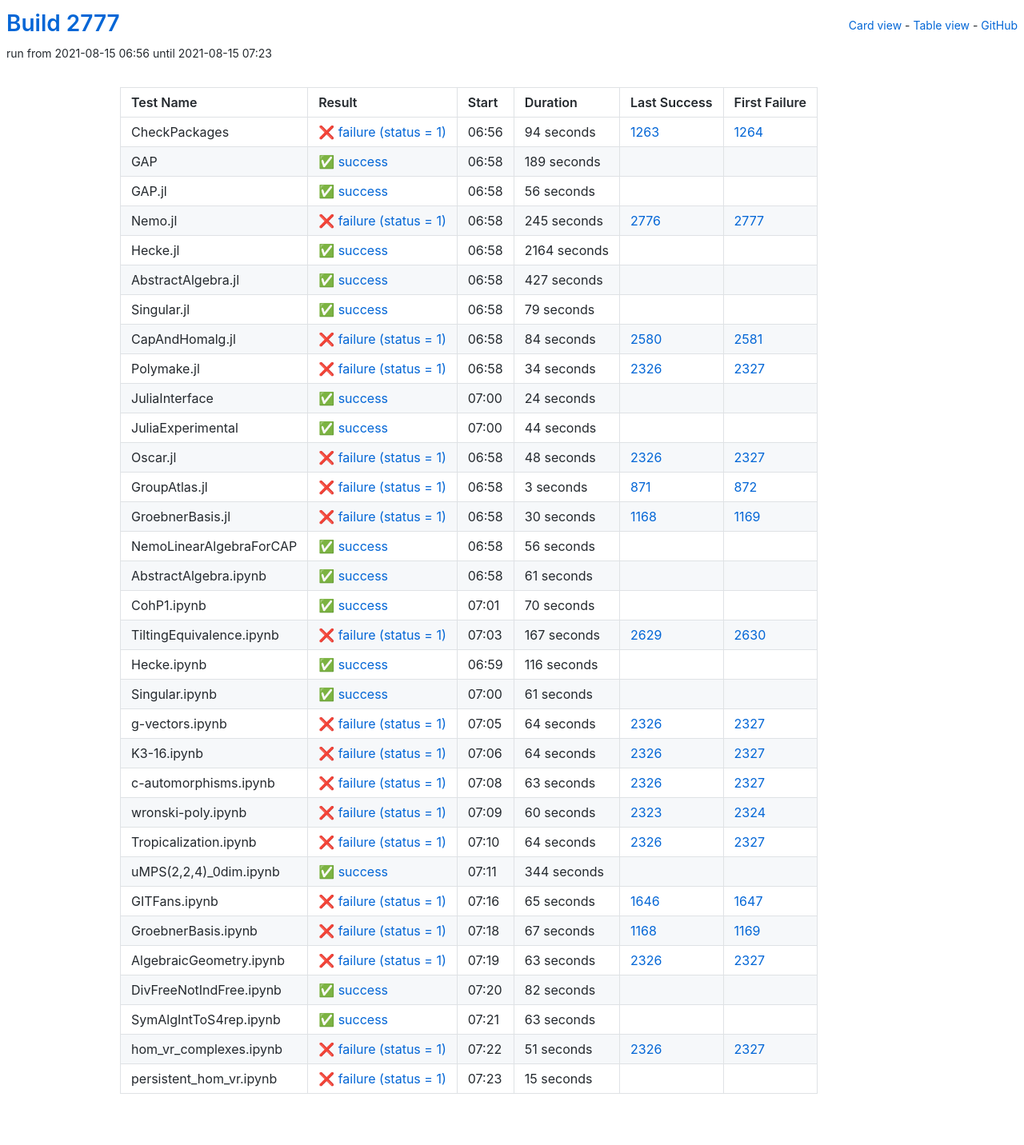
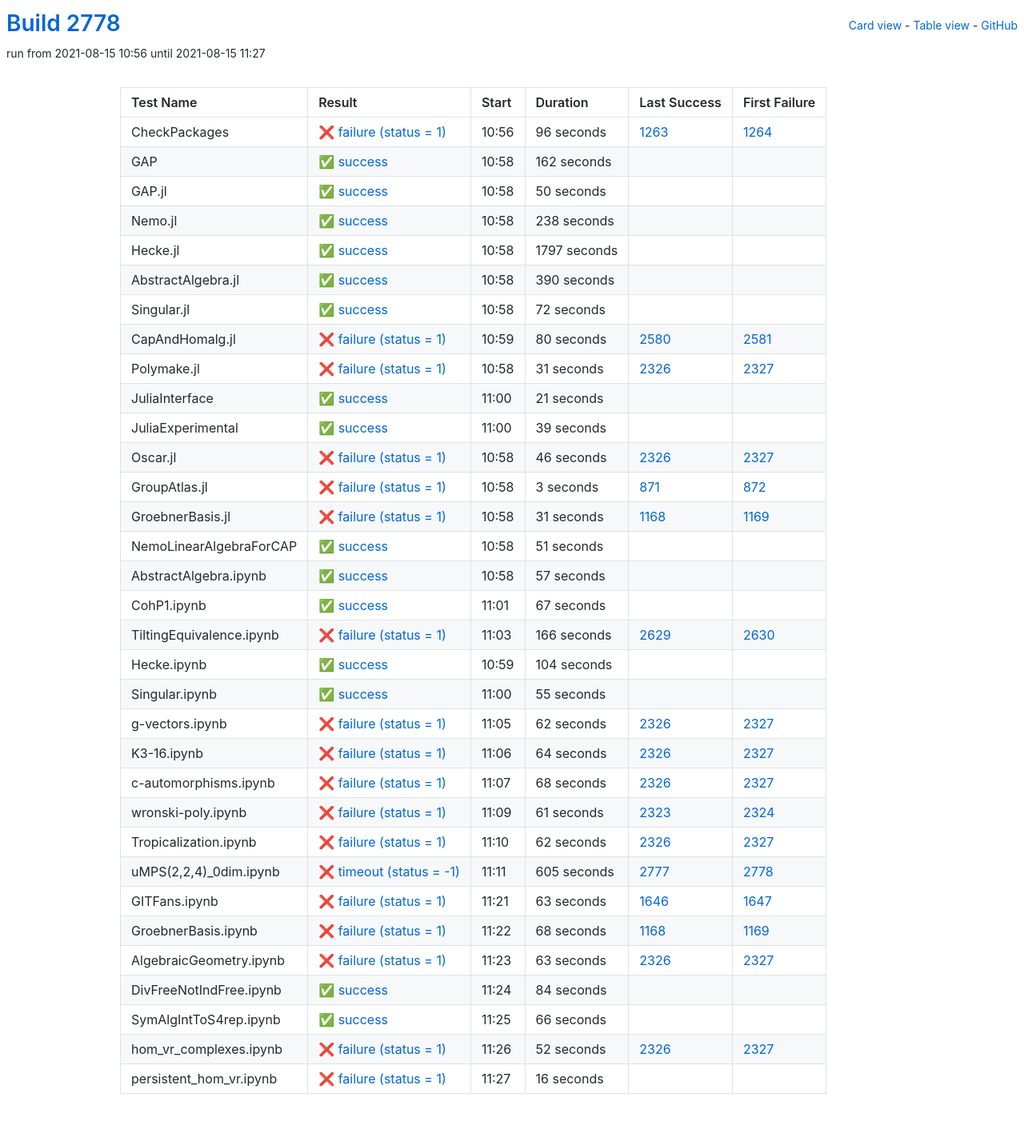
Before and after one commit to oscar-system/oscar-ci-status-stable, a Jekyll site: the page built from table.html, in a window 1280 px wide. Shown: the whole page at 80% size. Built offline with Jekyll 4.4.1, drawn with Linux system fonts in a browser that asks for light colours.

Commit message:
Build #2778

```diff
--- a/_data/ci.yml
+++ b/_data/ci.yml
@@ -1,6 +1,6 @@
 ---
-build: 2777
-build_url: https://oscarci.mathematik.uni-kl.de/job/oscar-stable/2777/
+build: 2778
+build_url: https://oscarci.mathematik.uni-kl.de/job/oscar-stable/2778/
 job: oscar-stable
 organization: oscar-system
 repo: oscar-ci-status-stable
@@ -8,152 +8,152 @@ repourl: https://github.com/oscar-system/oscar-ci-status-stable
 tests:
 - name: CheckPackages
   id: checkpackages
-  log: https://oscarci.mathematik.uni-kl.de/job/oscar-stable/2777/artifact/logs/build-2777/CheckPackages.log
-  start: 2021-08-15 06:56
+  log: https://oscarci.mathematik.uni-kl.de/job/oscar-stable/2778/artifact/logs/build-2778/CheckPackages.log
+  start: 2021-08-15 10:56
   success: false
   exitcode: 1
   status: failure
-  duration: 94
+  duration: 96
   last_success: 1263
   last_success_url: https://oscarci.mathematik.uni-kl.de/job/oscar-stable/1263/
   first_failure: 1264
   first_failure_url: https://oscarci.mathematik.uni-kl.de/job/oscar-stable/1264/
 - name: GAP
   id: gap
-  log: https://oscarci.mathematik.uni-kl.de/job/oscar-stable/2777/artifact/logs/build-2777/GAP.log
-  start: 2021-08-15 06:58
+  log: https://oscarci.mathematik.uni-kl.de/job/oscar-stable/2778/artifact/logs/build-2778/GAP.log
+  start: 2021-08-15 10:58
   success: true
   exitcode: 0
   status: success
-  duration: 189
+  duration: 162
   last_success: false
   last_success_url:
   first_failure: false
   first_failure_url:
 - name: GAP.jl
   id: gap-jl
-  log: https://oscarci.mathematik.uni-kl.de/job/oscar-stable/2777/artifact/logs/build-2777/GAP.jl.log
-  start: 2021-08-15 06:58
+  log: https://oscarci.mathematik.uni-kl.de/job/oscar-stable/2778/artifact/logs/build-2778/GAP.jl.log
+  start: 2021-08-15 10:58
   success: true
   exitcode: 0
   status: success
-  duration: 56
+  duration: 50
   last_success: false
   last_success_url:
   first_failure: false
   first_failure_url:
 - name: Nemo.jl
   id: nemo-jl
-  log: https://oscarci.mathematik.uni-kl.de/job/oscar-stable/2777/artifact/logs/build-2777/Nemo.jl.log
-  start: 2021-08-15 06:58
-  success: false
-  exitcode: 1
-  status: failure
-  duration: 245
-  last_success: 2776
-  last_success_url: https://oscarci.mathematik.uni-kl.de/job/oscar-stable/2776/
-  first_failure: 2777
-  first_failure_url: https://oscarci.mathematik.uni-kl.de/job/oscar-stable/2777/
-- name: Hecke.jl
-  id: hecke-jl
-  log: https://oscarci.mathematik.uni-kl.de/job/oscar-stable/2777/artifact/logs/build-2777/Hecke.jl.log
-  start: 2021-08-15 06:58
+  log: https://oscarci.mathematik.uni-kl.de/job/oscar-stable/2778/artifact/logs/build-2778/Nemo.jl.log
+  start: 2021-08-15 10:58
   success: true
   exitcode: 0
   status: success
-  duration: 2164
+  duration: 238
+  last_success: false
+  last_success_url:
+  first_failure: false
+  first_failure_url:
+- name: Hecke.jl
+  id: hecke-jl
+  log: https://oscarci.mathematik.uni-kl.de/job/oscar-stable/2778/artifact/logs/build-2778/Hecke.jl.log
+  start: 2021-08-15 10:58
+  success: true
+  exitcode: 0
+  status: success
+  duration: 1797
   last_success: false
   last_success_url:
   first_failure: false
   first_failure_url:
 - name: AbstractAlgebra.jl
   id: abstractalgebra-jl
-  log: https://oscarci.mathematik.uni-kl.de/job/oscar-stable/2777/artifact/logs/build-2777/AbstractAlgebra.jl.log
-  start: 2021-08-15 06:58
+  log: https://oscarci.mathematik.uni-kl.de/job/oscar-stable/2778/artifact/logs/build-2778/AbstractAlgebra.jl.log
+  start: 2021-08-15 10:58
   success: true
   exitcode: 0
   status: success
-  duration: 427
+  duration: 390
   last_success: false
   last_success_url:
   first_failure: false
   first_failure_url:
 - name: Singular.jl
   id: singular-jl
-  log: https://oscarci.mathematik.uni-kl.de/job/oscar-stable/2777/artifact/logs/build-2777/Singular.jl.log
-  start: 2021-08-15 06:58
+  log: https://oscarci.mathematik.uni-kl.de/job/oscar-stable/2778/artifact/logs/build-2778/Singular.jl.log
+  start: 2021-08-15 10:58
   success: true
   exitcode: 0
   status: success
-  duration: 79
+  duration: 72
   last_success: false
   last_success_url:
   first_failure: false
   first_failure_url:
 - name: CapAndHomalg.jl
   id: capandhomalg-jl
-  log: https://oscarci.mathematik.uni-kl.de/job/oscar-stable/2777/artifact/logs/build-2777/CapAndHomalg.jl.log
-  start: 2021-08-15 06:58
+  log: https://oscarci.mathematik.uni-kl.de/job/oscar-stable/2778/artifact/logs/build-2778/CapAndHomalg.jl.log
+  start: 2021-08-15 10:59
   success: false
   exitcode: 1
   status: failure
-  duration: 84
+  duration: 80
   last_success: 2580
   last_success_url: https://oscarci.mathematik.uni-kl.de/job/oscar-stable/2580/
   first_failure: 2581
   first_failure_url: https://oscarci.mathematik.uni-kl.de/job/oscar-stable/2581/
 - name: Polymake.jl
   id: polymake-jl
-  log: https://oscarci.mathematik.uni-kl.de/job/oscar-stable/2777/artifact/logs/build-2777/Polymake.jl.log
-  start: 2021-08-15 06:58
+  log: https://oscarci.mathematik.uni-kl.de/job/oscar-stable/2778/artifact/logs/build-2778/Polymake.jl.log
+  start: 2021-08-15 10:58
   success: false
   exitcode: 1
   status: failure
-  duration: 34
+  duration: 31
   last_success: 2326
   last_success_url: https://oscarci.mathematik.uni-kl.de/job/oscar-stable/2326/
   first_failure: 2327
   first_failure_url: https://oscarci.mathematik.uni-kl.de/job/oscar-stable/2327/
 - name: JuliaInterface
   id: juliainterface
-  log: https://oscarci.mathematik.uni-kl.de/job/oscar-stable/2777/artifact/logs/build-2777/JuliaInterface.log
-  start: 2021-08-15 07:00
+  log: https://oscarci.mathematik.uni-kl.de/job/oscar-stable/2778/artifact/logs/build-2778/JuliaInterface.log
+  start: 2021-08-15 11:00
   success: true
   exitcode: 0
   status: success
-  duration: 24
+  duration: 21
   last_success: false
   last_success_url:
   first_failure: false
   first_failure_url:
 - name: JuliaExperimental
   id: juliaexperimental
-  log: https://oscarci.mathematik.uni-kl.de/job/oscar-stable/2777/artifact/logs/build-2777/JuliaExperimental.log
-  start: 2021-08-15 07:00
+  log: https://oscarci.mathematik.uni-kl.de/job/oscar-stable/2778/artifact/logs/build-2778/JuliaExperimental.log
+  start: 2021-08-15 11:00
   success: true
   exitcode: 0
   status: success
-  duration: 44
+  duration: 39
   last_success: false
   last_success_url:
   first_failure: false
   first_failure_url:
 - name: Oscar.jl
   id: oscar-jl
-  log: https://oscarci.mathematik.uni-kl.de/job/oscar-stable/2777/artifact/logs/build-2777/Oscar.jl.log
-  start: 2021-08-15 06:58
+  log: https://oscarci.mathematik.uni-kl.de/job/oscar-stable/2778/artifact/logs/build-2778/Oscar.jl.log
+  start: 2021-08-15 10:58
   success: false
   exitcode: 1
   status: failure
-  duration: 48
+  duration: 46
   last_success: 2326
   last_success_url: https://oscarci.mathematik.uni-kl.de/job/oscar-stable/2326/
   first_failure: 2327
   first_failure_url: https://oscarci.mathematik.uni-kl.de/job/oscar-stable/2327/
 - name: GroupAtlas.jl
   id: groupatlas-jl
-  log: https://oscarci.mathematik.uni-kl.de/job/oscar-stable/2777/artifact/logs/build-2777/GroupAtlas.jl.log
-  start: 2021-08-15 06:58
+  log: https://oscarci.mathematik.uni-kl.de/job/oscar-stable/2778/artifact/logs/build-2778/GroupAtlas.jl.log
+  start: 2021-08-15 10:58
   success: false
   exitcode: 1
   status: failure
@@ -164,104 +164,104 @@ tests:
   first_failure_url: https://oscarci.mathematik.uni-kl.de/job/oscar-stable/872/
 - name: GroebnerBasis.jl
   id: groebnerbasis-jl
-  log: https://oscarci.mathematik.uni-kl.de/job/oscar-stable/2777/artifact/logs/build-2777/GroebnerBasis.jl.log
-  start: 2021-08-15 06:58
+  log: https://oscarci.mathematik.uni-kl.de/job/oscar-stable/2778/artifact/logs/build-2778/GroebnerBasis.jl.log
+  start: 2021-08-15 10:58
   success: false
   exitcode: 1
   status: failure
-  duration: 30
+  duration: 31
   last_success: 1168
   last_success_url: https://oscarci.mathematik.uni-kl.de/job/oscar-stable/1168/
   first_failure: 1169
   first_failure_url: https://oscarci.mathematik.uni-kl.de/job/oscar-stable/1169/
 - name: NemoLinearAlgebraForCAP
   id: nemolinearalgebraforcap
-  log: https://oscarci.mathematik.uni-kl.de/job/oscar-stable/2777/artifact/logs/build-2777/NemoLinearAlgebraForCAP.log
-  start: 2021-08-15 06:58
+  log: https://oscarci.mathematik.uni-kl.de/job/oscar-stable/2778/artifact/logs/build-2778/NemoLinearAlgebraForCAP.log
+  start: 2021-08-15 10:58
   success: true
   exitcode: 0
   status: success
-  duration: 56
+  duration: 51
   last_success: false
   last_success_url:
   first_failure: false
   first_failure_url:
 - name: AbstractAlgebra.ipynb
   id: abstractalgebra-ipynb
-  log: https://oscarci.mathematik.uni-kl.de/job/oscar-stable/2777/artifact/logs/build-2777/AbstractAlgebra.ipynb.log
-  start: 2021-08-15 06:58
+  log: https://oscarci.mathematik.uni-kl.de/job/oscar-stable/2778/artifact/logs/build-2778/AbstractAlgebra.ipynb.log
+  start: 2021-08-15 10:58
   success: true
   exitcode: 0
   status: success
-  duration: 61
+  duration: 57
   last_success: false
   last_success_url:
   first_failure: false
   first_failure_url:
 - name: CohP1.ipynb
   id: cohp1-ipynb
-  log: https://oscarci.mathematik.uni-kl.de/job/oscar-stable/2777/artifact/logs/build-2777/CohP1.ipynb.log
-  start: 2021-08-15 07:01
+  log: https://oscarci.mathematik.uni-kl.de/job/oscar-stable/2778/artifact/logs/build-2778/CohP1.ipynb.log
+  start: 2021-08-15 11:01
   success: true
   exitcode: 0
   status: success
-  duration: 70
+  duration: 67
   last_success: false
   last_success_url:
   first_failure: false
   first_failure_url:
 - name: TiltingEquivalence.ipynb
   id: tiltingequivalence-ipynb
-  log: https://oscarci.mathematik.uni-kl.de/job/oscar-stable/2777/artifact/logs/build-2777/TiltingEquivalence.ipynb.log
-  start: 2021-08-15 07:03
+  log: https://oscarci.mathematik.uni-kl.de/job/oscar-stable/2778/artifact/logs/build-2778/TiltingEquivalence.ipynb.log
+  start: 2021-08-15 11:03
   success: false
   exitcode: 1
   status: failure
-  duration: 167
+  duration: 166
   last_success: 2629
   last_success_url: https://oscarci.mathematik.uni-kl.de/job/oscar-stable/2629/
   first_failure: 2630
   first_failure_url: https://oscarci.mathematik.uni-kl.de/job/oscar-stable/2630/
 - name: Hecke.ipynb
   id: hecke-ipynb
-  log: https://oscarci.mathematik.uni-kl.de/job/oscar-stable/2777/artifact/logs/build-2777/Hecke.ipynb.log
-  start: 2021-08-15 06:59
+  log: https://oscarci.mathematik.uni-kl.de/job/oscar-stable/2778/artifact/logs/build-2778/Hecke.ipynb.log
+  start: 2021-08-15 10:59
   success: true
   exitcode: 0
   status: success
-  duration: 116
+  duration: 104
   last_success: false
   last_success_url:
   first_failure: false
   first_failure_url:
 - name: Singular.ipynb
   id: singular-ipynb
-  log: https://oscarci.mathematik.uni-kl.de/job/oscar-stable/2777/artifact/logs/build-2777/Singular.ipynb.log
-  start: 2021-08-15 07:00
+  log: https://oscarci.mathematik.uni-kl.de/job/oscar-stable/2778/artifact/logs/build-2778/Singular.ipynb.log
+  start: 2021-08-15 11:00
   success: true
   exitcode: 0
   status: success
-  duration: 61
+  duration: 55
   last_success: false
   last_success_url:
   first_failure: false
   first_failure_url:
 - name: g-vectors.ipynb
   id: g-vectors-ipynb
-  log: https://oscarci.mathematik.uni-kl.de/job/oscar-stable/2777/artifact/logs/build-2777/g-vectors.ipynb.log
-  start: 2021-08-15 07:05
+  log: https://oscarci.mathematik.uni-kl.de/job/oscar-stable/2778/artifact/logs/build-2778/g-vectors.ipynb.log
+  start: 2021-08-15 11:05
   success: false
   exitcode: 1
   status: failure
-  duration: 64
+  duration: 62
   last_success: 2326
   last_success_url: https://oscarci.mathematik.uni-kl.de/job/oscar-stable/2326/
   first_failure: 2327
   first_failure_url: https://oscarci.mathematik.uni-kl.de/job/oscar-stable/2327/
 - name: K3-16.ipynb
   id: k3-16-ipynb
-  log: https://oscarci.mathematik.uni-kl.de/job/oscar-stable/2777/artifact/logs/build-2777/K3-16.ipynb.log
-  start: 2021-08-15 07:06
+  log: https://oscarci.mathematik.uni-kl.de/job/oscar-stable/2778/artifact/logs/build-2778/K3-16.ipynb.log
+  start: 2021-08-15 11:06
   success: false
   exitcode: 1
   status: failure
@@ -272,80 +272,80 @@ tests:
   first_failure_url: https://oscarci.mathematik.uni-kl.de/job/oscar-stable/2327/
 - name: c-automorphisms.ipynb
   id: c-automorphisms-ipynb
-  log: https://oscarci.mathematik.uni-kl.de/job/oscar-stable/2777/artifact/logs/build-2777/c-automorphisms.ipynb.log
-  start: 2021-08-15 07:08
+  log: https://oscarci.mathematik.uni-kl.de/job/oscar-stable/2778/artifact/logs/build-2778/c-automorphisms.ipynb.log
+  start: 2021-08-15 11:07
   success: false
   exitcode: 1
   status: failure
-  duration: 63
+  duration: 68
   last_success: 2326
   last_success_url: https://oscarci.mathematik.uni-kl.de/job/oscar-stable/2326/
   first_failure: 2327
   first_failure_url: https://oscarci.mathematik.uni-kl.de/job/oscar-stable/2327/
 - name: wronski-poly.ipynb
   id: wronski-poly-ipynb
-  log: https://oscarci.mathematik.uni-kl.de/job/oscar-stable/2777/artifact/logs/build-2777/wronski-poly.ipynb.log
-  start: 2021-08-15 07:09
+  log: https://oscarci.mathematik.uni-kl.de/job/oscar-stable/2778/artifact/logs/build-2778/wronski-poly.ipynb.log
+  start: 2021-08-15 11:09
   success: false
   exitcode: 1
   status: failure
-  duration: 60
+  duration: 61
   last_success: 2323
   last_success_url: https://oscarci.mathematik.uni-kl.de/job/oscar-stable/2323/
   first_failure: 2324
   first_failure_url: https://oscarci.mathematik.uni-kl.de/job/oscar-stable/2324/
 - name: Tropicalization.ipynb
   id: tropicalization-ipynb
-  log: https://oscarci.mathematik.uni-kl.de/job/oscar-stable/2777/artifact/logs/build-2777/Tropicalization.ipynb.log
-  start: 2021-08-15 07:10
+  log: https://oscarci.mathematik.uni-kl.de/job/oscar-stable/2778/artifact/logs/build-2778/Tropicalization.ipynb.log
+  start: 2021-08-15 11:10
   success: false
   exitcode: 1
   status: failure
-  duration: 64
+  duration: 62
   last_success: 2326
   last_success_url: https://oscarci.mathematik.uni-kl.de/job/oscar-stable/2326/
   first_failure: 2327
   first_failure_url: https://oscarci.mathematik.uni-kl.de/job/oscar-stable/2327/
 - name: uMPS(2,2,4)_0dim.ipynb
   id: umps-2-2-4-0dim-ipynb
-  log: https://oscarci.mathematik.uni-kl.de/job/oscar-stable/2777/artifact/logs/build-2777/uMPS-2-2-4-_0dim.ipynb.log
-  start: 2021-08-15 07:11
-  success: true
-  exitcode: 0
-  status: success
-  duration: 344
-  last_success: false
-  last_success_url:
-  first_failure: false
-  first_failure_url:
+  log: https://oscarci.mathematik.uni-kl.de/job/oscar-stable/2778/artifact/logs/build-2778/uMPS-2-2-4-_0dim.ipynb.log
+  start: 2021-08-15 11:11
+  success: false
+  exitcode: -1
+  status: timeout
+  duration: 605
+  last_success: 2777
+  last_success_url: https://oscarci.mathematik.uni-kl.de/job/oscar-stable/2777/
+  first_failure: 2778
+  first_failure_url: https://oscarci.mathematik.uni-kl.de/job/oscar-stable/2778/
 - name: GITFans.ipynb
   id: gitfans-ipynb
-  log: https://oscarci.mathematik.uni-kl.de/job/oscar-stable/2777/artifact/logs/build-2777/GITFans.ipynb.log
-  start: 2021-08-15 07:16
+  log: https://oscarci.mathematik.uni-kl.de/job/oscar-stable/2778/artifact/logs/build-2778/GITFans.ipynb.log
+  start: 2021-08-15 11:21
   success: false
   exitcode: 1
   status: failure
-  duration: 65
+  duration: 63
   last_success: 1646
   last_success_url: https://oscarci.mathematik.uni-kl.de/job/oscar-stable/1646/
   first_failure: 1647
   first_failure_url: https://oscarci.mathematik.uni-kl.de/job/oscar-stable/1647/
 - name: GroebnerBasis.ipynb
   id: groebnerbasis-ipynb
-  log: https://oscarci.mathematik.uni-kl.de/job/oscar-stable/2777/artifact/logs/build-2777/GroebnerBasis.ipynb.log
-  start: 2021-08-15 07:18
+  log: https://oscarci.mathematik.uni-kl.de/job/oscar-stable/2778/artifact/logs/build-2778/GroebnerBasis.ipynb.log
+  start: 2021-08-15 11:22
   success: false
   exitcode: 1
   status: failure
-  duration: 67
+  duration: 68
   last_success: 1168
   last_success_url: https://oscarci.mathematik.uni-kl.de/job/oscar-stable/1168/
   first_failure: 1169
   first_failure_url: https://oscarci.mathematik.uni-kl.de/job/oscar-stable/1169/
 - name: AlgebraicGeometry.ipynb
   id: algebraicgeometry-ipynb
-  log: https://oscarci.mathematik.uni-kl.de/job/oscar-stable/2777/artifact/logs/build-2777/AlgebraicGeometry.ipynb.log
-  start: 2021-08-15 07:19
+  log: https://oscarci.mathematik.uni-kl.de/job/oscar-stable/2778/artifact/logs/build-2778/AlgebraicGeometry.ipynb.log
+  start: 2021-08-15 11:23
   success: false
   exitcode: 1
   status: failure
@@ -356,48 +356,48 @@ tests:
   first_failure_url: https://oscarci.mathematik.uni-kl.de/job/oscar-stable/2327/
 - name: DivFreeNotIndFree.ipynb
   id: divfreenotindfree-ipynb
-  log: https://oscarci.mathematik.uni-kl.de/job/oscar-stable/2777/artifact/logs/build-2777/DivFreeNotIndFree.ipynb.log
-  start: 2021-08-15 07:20
+  log: https://oscarci.mathematik.uni-kl.de/job/oscar-stable/2778/artifact/logs/build-2778/DivFreeNotIndFree.ipynb.log
+  start: 2021-08-15 11:24
   success: true
   exitcode: 0
   status: success
-  duration: 82
+  duration: 84
   last_success: false
   last_success_url:
   first_failure: false
   first_failure_url:
 - name: SymAlgIntToS4rep.ipynb
   id: symalginttos4rep-ipynb
-  log: https://oscarci.mathematik.uni-kl.de/job/oscar-stable/2777/artifact/logs/build-2777/SymAlgIntToS4rep.ipynb.log
-  start: 2021-08-15 07:21
+  log: https://oscarci.mathematik.uni-kl.de/job/oscar-stable/2778/artifact/logs/build-2778/SymAlgIntToS4rep.ipynb.log
+  start: 2021-08-15 11:25
   success: true
   exitcode: 0
   status: success
-  duration: 63
+  duration: 66
   last_success: false
   last_success_url:
   first_failure: false
   first_failure_url:
 - name: hom_vr_complexes.ipynb
   id: hom-vr-complexes-ipynb
-  log: https://oscarci.mathematik.uni-kl.de/job/oscar-stable/2777/artifact/logs/build-2777/hom_vr_complexes.ipynb.log
-  start: 2021-08-15 07:22
+  log: https://oscarci.mathematik.uni-kl.de/job/oscar-stable/2778/artifact/logs/build-2778/hom_vr_complexes.ipynb.log
+  start: 2021-08-15 11:26
   success: false
   exitcode: 1
   status: failure
-  duration: 51
+  duration: 52
   last_success: 2326
   last_success_url: https://oscarci.mathematik.uni-kl.de/job/oscar-stable/2326/
   first_failure: 2327
   first_failure_url: https://oscarci.mathematik.uni-kl.de/job/oscar-stable/2327/
 - name: persistent_hom_vr.ipynb
   id: persistent-hom-vr-ipynb
-  log: https://oscarci.mathematik.uni-kl.de/job/oscar-stable/2777/artifact/logs/build-2777/persistent_hom_vr.ipynb.log
-  start: 2021-08-15 07:23
+  log: https://oscarci.mathematik.uni-kl.de/job/oscar-stable/2778/artifact/logs/build-2778/persistent_hom_vr.ipynb.log
+  start: 2021-08-15 11:27
   success: false
   exitcode: 1
   status: failure
-  duration: 15
+  duration: 16
   last_success: false
   last_success_url:
   first_failure: false
```
Also changed, not shown: README.md.
